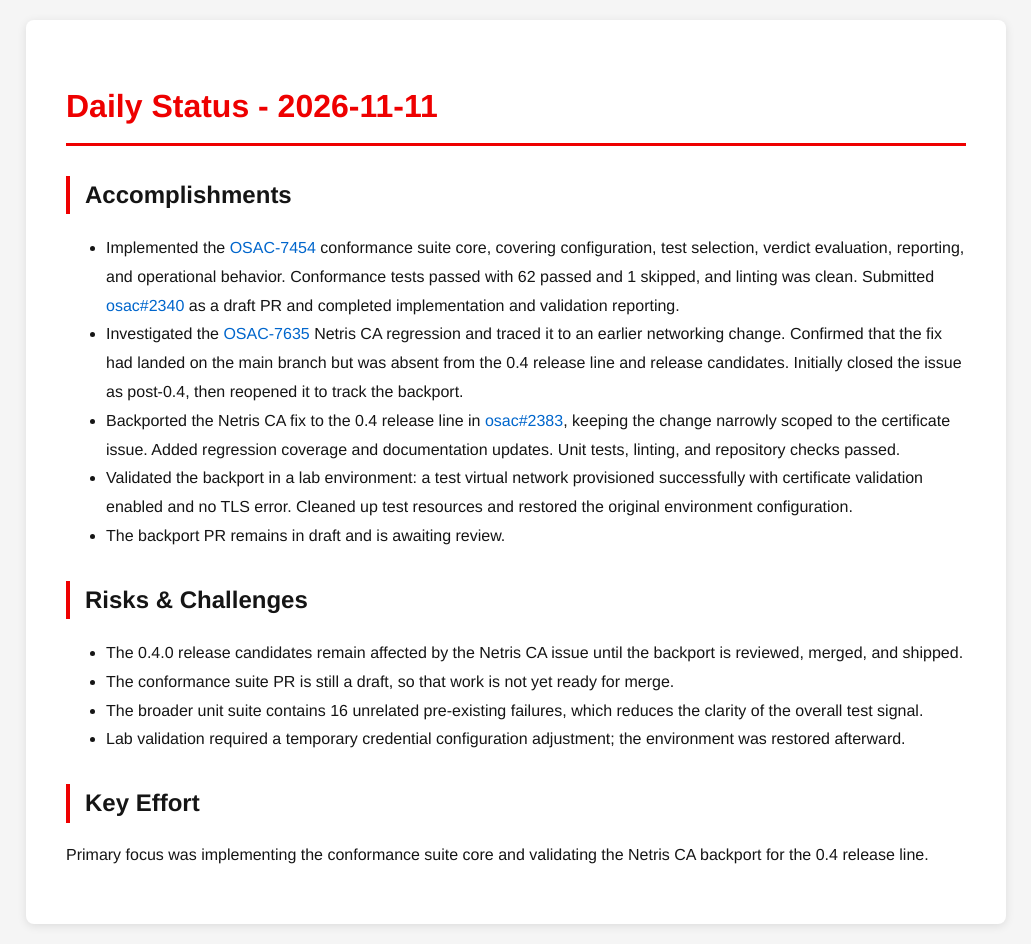
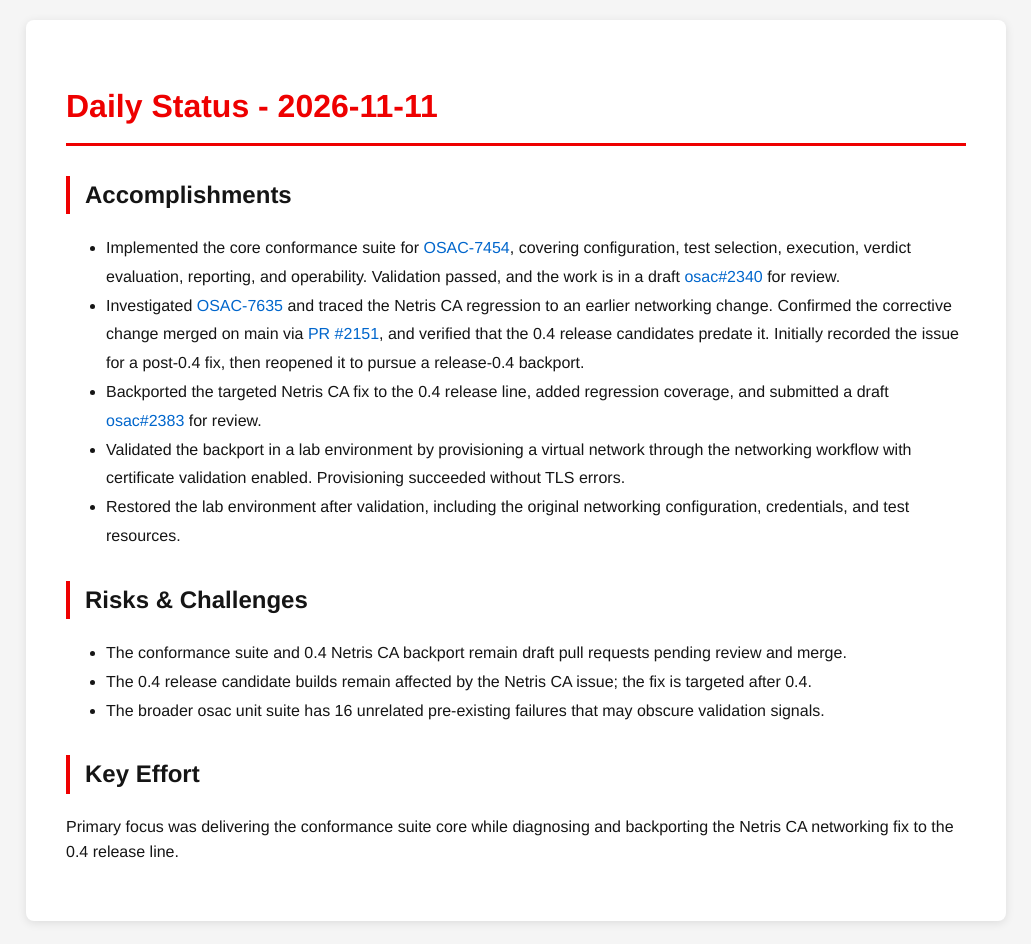
Before and after one commit to tzvatot/daily-status, a Jekyll site: the page built from 2026-11-11.md, in a window 1280 px wide. Shown: the whole page, without its empty margins (124-1155 px from the left). Built offline with Jekyll 4.4.1, drawn with Linux system fonts in a browser that asks for light colours.

Commit message:
Daily status update - 2026-11-11

```diff
--- a/2026-11-11.md
+++ b/2026-11-11.md
@@ -7,17 +7,16 @@ date: 2026-11-11
 # Daily Status - 2026-11-11
 
 ## Accomplishments
-- Implemented the [OSAC-7454](https://redhat.atlassian.net/browse/OSAC-7454) conformance suite core, covering configuration, test selection, verdict evaluation, reporting, and operational behavior. Conformance tests passed with 62 passed and 1 skipped, and linting was clean. Submitted [osac#2340](https://github.com/osac-project/osac/pull/2340) as a draft PR and completed implementation and validation reporting.
-- Investigated the [OSAC-7635](https://redhat.atlassian.net/browse/OSAC-7635) Netris CA regression and traced it to an earlier networking change. Confirmed that the fix had landed on the main branch but was absent from the 0.4 release line and release candidates. Initially closed the issue as post-0.4, then reopened it to track the backport.
-- Backported the Netris CA fix to the 0.4 release line in [osac#2383](https://github.com/osac-project/osac/pull/2383), keeping the change narrowly scoped to the certificate issue. Added regression coverage and documentation updates. Unit tests, linting, and repository checks passed.
-- Validated the backport in a lab environment: a test virtual network provisioned successfully with certificate validation enabled and no TLS error. Cleaned up test resources and restored the original environment configuration.
-- The backport PR remains in draft and is awaiting review.
+- Implemented the core conformance suite for [OSAC-7454](https://redhat.atlassian.net/browse/OSAC-7454), covering configuration, test selection, execution, verdict evaluation, reporting, and operability. Validation passed, and the work is in a draft [osac#2340](https://github.com/osac-project/osac/pull/2340) for review.
+- Investigated [OSAC-7635](https://redhat.atlassian.net/browse/OSAC-7635) and traced the Netris CA regression to an earlier networking change. Confirmed the corrective change merged on main via [PR #2151](https://github.com/osac-project/osac/pull/2151), and verified that the 0.4 release candidates predate it. Initially recorded the issue for a post-0.4 fix, then reopened it to pursue a release-0.4 backport.
+- Backported the targeted Netris CA fix to the 0.4 release line, added regression coverage, and submitted a draft [osac#2383](https://github.com/osac-project/osac/pull/2383) for review.
+- Validated the backport in a lab environment by provisioning a virtual network through the networking workflow with certificate validation enabled. Provisioning succeeded without TLS errors.
+- Restored the lab environment after validation, including the original networking configuration, credentials, and test resources.
 
 ## Risks & Challenges
-- The 0.4.0 release candidates remain affected by the Netris CA issue until the backport is reviewed, merged, and shipped.
-- The conformance suite PR is still a draft, so that work is not yet ready for merge.
-- The broader unit suite contains 16 unrelated pre-existing failures, which reduces the clarity of the overall test signal.
-- Lab validation required a temporary credential configuration adjustment; the environment was restored afterward.
+- The conformance suite and 0.4 Netris CA backport remain draft pull requests pending review and merge.
+- The 0.4 release candidate builds remain affected by the Netris CA issue; the fix is targeted after 0.4.
+- The broader osac unit suite has 16 unrelated pre-existing failures that may obscure validation signals.
 
 ## Key Effort
-Primary focus was implementing the conformance suite core and validating the Netris CA backport for the 0.4 release line.
+Primary focus was delivering the conformance suite core while diagnosing and backporting the Netris CA networking fix to the 0.4 release line.
```
